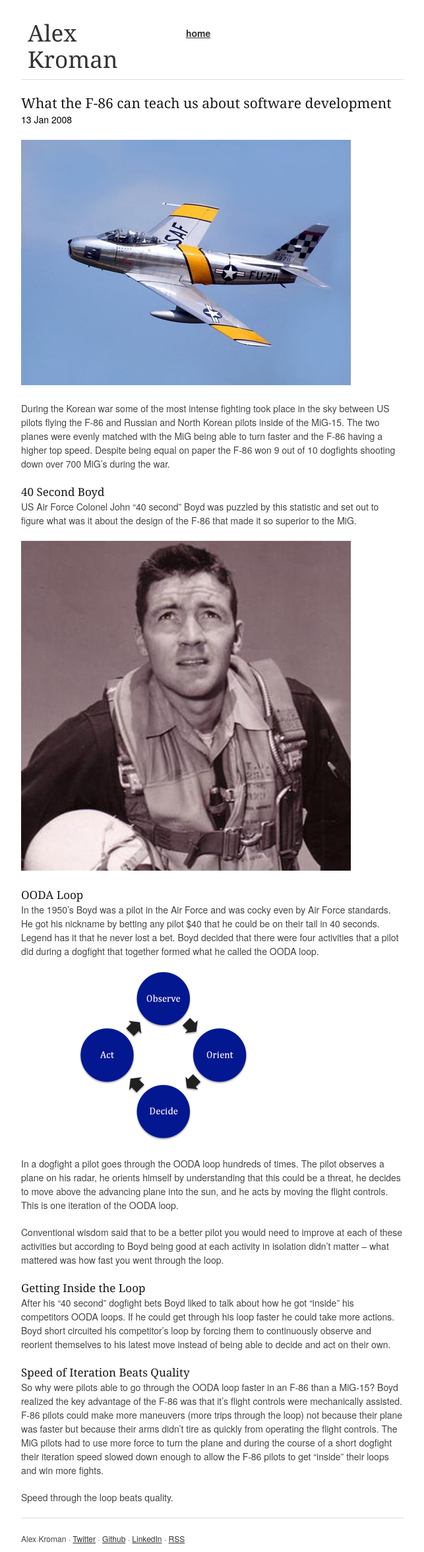
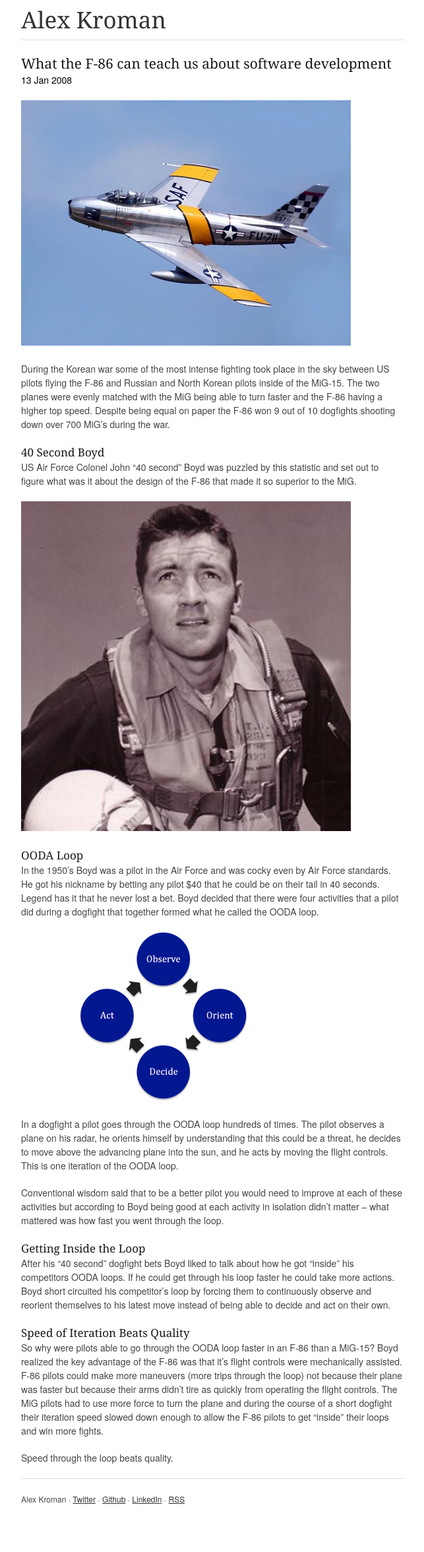
Before and after one commit to alexkroman/alexkroman.github.com, a Jekyll site: the page built from _posts/2008-01-13-what-the-f-86-can-teach-us-about-software-dev.md, in a window 1280 px wide. Shown: the whole page at 66% size, without its empty margins (318-961 px from the left). Built offline with Jekyll 4.4.1, drawn with Linux system fonts in a browser that asks for light colours; after the commit the page ends 2288 px from its top, so only the background shows below that.

Commit message:
some responsive design hacks

```diff
--- a/_layouts/default.html
+++ b/_layouts/default.html
@@ -14,7 +14,7 @@
 	<link rel="stylesheet" href="/stylesheets/layout.css">
   <style>
     body {
-      margin-top:30px;
+      margin-top:10px;
     }
     hr {
       margin-bottom: 20px;
@@ -24,10 +24,13 @@
     }
     .footer {
       font-size: 12px;
-      margin-bottom: 10px;
+      margin-bottom: 5px;
     }
     .remove-bottom-padding {
       padding-bottom: 0px;
+    }
+    img {
+      max-width: 100%;
     }
   </style>
 	<!--[if lt IE 9]>
@@ -55,12 +58,7 @@
   <div class="container">
     <div class="three columns">&nbsp;</div>
     <div class="ten columns">
-      <div class="four columns">
       <h2><a href="/">Alex Kroman</a></h2>
-    </div>
-    <div class="one column" style="margin-top:10px;">
-      <a href="/" style="font-weight:bold;">home</a>
-    </div>
       <hr />
       {{ content }}
       <hr />
```
Also changed, not shown: 4 other files.
